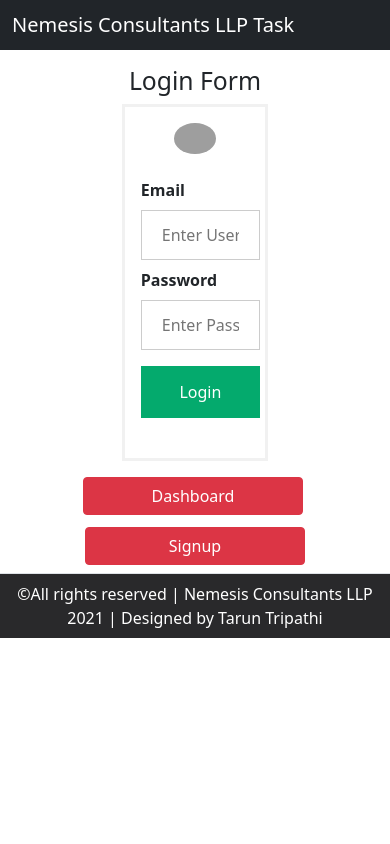
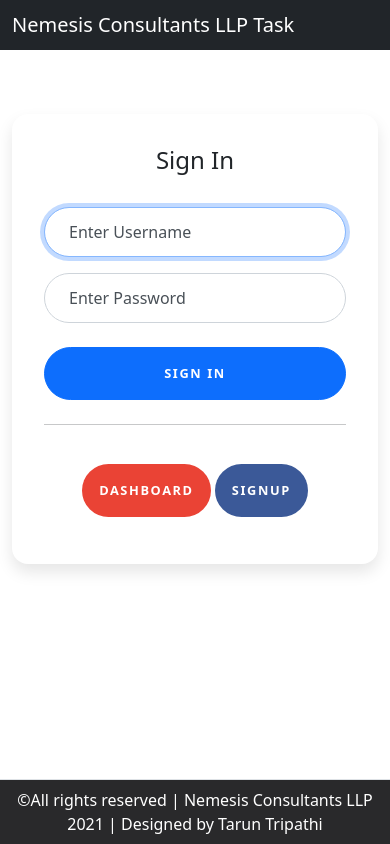
Before and after one commit to Tech-Tarun/Django_Project, a Django app: page / in a window 390 px wide. Run offline with Django 3.2, Linux system fonts and the light colour scheme; grey boxes are pictures that could not be loaded.

Commit message:
Update index.html

```diff
--- a/task_app/templates/index.html
+++ b/task_app/templates/index.html
@@ -12,92 +12,159 @@
 
   <title>Screen 1</title>
   <style>
-    /* Bordered form */
-    form {
-      border: 3px solid #f1f1f1;
-      width: 40%;
-      display: inline-block;
-      margin-left: auto;
-      margin-right: auto;
-      text-align: left;
+    :root {
+      --input-padding-x: 1.5rem;
+      --input-padding-y: .75rem;
     }
 
-    /* Full-width inputs */
-    input[type=text],
-    input[type=password] {
-      width: 90%;
-      padding: 12px 20px;
-      margin: 8px 0;
-      margin-left: 12px;
-      display: inline-block;
-      border: 1px solid #ccc;
-      box-sizing: border-box;
+    .card-signin {
+      border: 0;
+      border-radius: 1rem;
+      box-shadow: 0 0.5rem 1rem 0 rgba(0, 0, 0, 0.1);
     }
 
-    /* Set a style for all buttons */
-    button {
-      background-color: #04AA6D;
-      color: white;
-      padding: 14px 20px;
-      margin: 8px 0;
-      border: none;
-      cursor: pointer;
-      width: 90%;
-      margin-left: 12px;
-    }
-    label{
-      margin-left: 12px;
+    .card-signin .card-title {
+      margin-bottom: 2rem;
+      font-weight: 300;
+      font-size: 1.5rem;
     }
 
-    /* Add a hover effect for buttons */
-    button:hover {
-      opacity: 0.8;
+    .card-signin .card-body {
+      padding: 2rem;
     }
 
-    /* Extra style for the cancel button (red) */
-    .cancelbtn {
-      width: auto;
-      padding: 10px 18px;
-      background-color: #f44336;
+    .form-signin {
+      width: 100%;
     }
 
-    /* Center the avatar image inside this container */
-    .imgcontainer {
-      text-align: center;
-      margin: 24px 0 12px 0;
+    .form-signin .btn {
+      font-size: 80%;
+      border-radius: 5rem;
+      letter-spacing: .1rem;
+      font-weight: bold;
+      padding: 1rem;
+      transition: all 0.2s;
+      width: 100%;
     }
 
-    /* Avatar image */
-    img.avatar {
-      width: 40%;
-      border-radius: 50%;
+    .form-label-group {
+      position: relative;
+      margin-bottom: 1rem;
     }
 
-    /* Add padding to containers */
-    .container {
-      padding: 16px;
+    .form-label-group input {
+      height: auto;
+      border-radius: 2rem;
     }
 
-    /* The "Forgot password" text */
-    span.psw {
-      float: right;
-      padding-top: 16px;
+    .form-label-group>input,
+    .form-label-group>label {
+      padding: var(--input-padding-y) var(--input-padding-x);
     }
 
-    /* Change styles for span and cancel button on extra small screens */
-    @media screen and (max-width: 300px) {
-      span.psw {
+    .form-label-group>label {
+      position: absolute;
+      top: 0;
+      left: 0;
       display: block;
-        float: none;
+      width: 100%;
+      margin-bottom: 0;
+      /* Override default `<label>` margin */
+      line-height: 1.5;
+      color: #495057;
+      border: 1px solid transparent;
+      border-radius: .25rem;
+      transition: all .1s ease-in-out;
     }
 
-      .cancelbtn {
-        width: 100%;
+    .form-label-group input::-webkit-input-placeholder {
+      color: transparent;
+    }
+
+    .form-label-group input:-ms-input-placeholder {
+      color: transparent;
+    }
+
+    .form-label-group input::-ms-input-placeholder {
+      color: transparent;
+    }
+
+    .form-label-group input::-moz-placeholder {
+      color: transparent;
+    }
+
+    .form-label-group input::placeholder {
+      color: transparent;
+    }
+
+    .form-label-group input:not(:placeholder-shown) {
+      padding-top: calc(var(--input-padding-y) + var(--input-padding-y) * (2 / 3));
+      padding-bottom: calc(var(--input-padding-y) / 3);
+    }
+
+    .form-label-group input:not(:placeholder-shown)~label {
+      padding-top: calc(var(--input-padding-y) / 3);
+      padding-bottom: calc(var(--input-padding-y) / 3);
+      font-size: 12px;
+      color: #777;
+    }
+
+    .btn-dashboard {
+      color: white;
+      background-color: #ea4335;
+      margin-bottom: 5%;
+      font-size: 80%;
+      border-radius: 5rem;
+      letter-spacing: .1rem;
+      font-weight: bold;
+      padding: 1rem;
+      transition: all 0.2s;
+      margin-top: 5%;
+    }
+
+    .btn-signup {
+      color: white;
+      background-color: #3b5998;
+      margin-bottom: 5%;
+      margin-top: 5%;
+      font-size: 80%;
+      border-radius: 5rem;
+      letter-spacing: .1rem;
+      font-weight: bold;
+      padding: 1rem;
+      transition: all 0.2s;
+    }
+
+    /* Fallback for Edge
+-------------------------------------------------- */
+
+    @supports (-ms-ime-align: auto) {
+      .form-label-group>label {
+        display: none;
+      }
+
+      .form-label-group input::-ms-input-placeholder {
+        color: #777;
       }
     }
+
+    /* Fallback for IE
+-------------------------------------------------- */
+
+    @media all and (-ms-high-contrast: none),
+    (-ms-high-contrast: active) {
+      .form-label-group>label {
+        display: none;
+      }
+
+      .form-label-group input:-ms-input-placeholder {
+        color: #777;
+      }
+    }
+
     #footer {
       width: 100%;
-  position: bottom;
+      position: absolute;
       bottom: 0;
       left: 0;
     }
@@ -107,50 +174,52 @@
 <body>
   <!-- As a link -->
   <!-- As a heading -->
-  <nav class="navbar navbar-dark bg-dark">
+  <nav class="navbar navbar-dark bg-dark mb-3">
     <div class="container-fluid">
       <span class="navbar-brand mb-0 h1">Nemesis Consultants LLP Task</span>
     </div>
   </nav>
-  <section class="login">
-    <div class="container-lg mt-3">
-      <div style="display: block;text-align: center;">
-        <h2>Login Form</h2>
-        <form action="login" style="align-items: center;" method="post">
+  <div class="container">
+    <div class="row">
+      <div class="col-sm-9 col-md-7 col-lg-5 mx-auto">
+        <div class="card card-signin my-5">
+          <div class="card-body">
+            <h5 class="card-title text-center">Sign In</h5>
+            <form class="form-signin" action="login" method="POST">
               {% csrf_token %}
-          <div class="row my-3">
-            <div class=" mb-2 text-center"><img
-                src="https://png.pngtree.com/png-vector/20191003/ourmid/pngtree-user-login-or-authenticate-icon-on-gray-background-flat-icon-ve-png-image_1786166.jpg"
-                alt="Avatar" class="avatar" style="width: 30%;">
+              <div class="form-label-group">
+                <input type="text" id="inputEmail" name="uname" class="form-control" placeholder="Email address"
+                  required autofocus>
+                <label for="inputEmail">Enter Username</label>
               </div>
-            <div class="container">
-              <label for="uname"><b>Email</b></label>
-              <input type="text" placeholder="Enter Username" name="uname" required>
 
-              <label for="psw"><b>Password</b></label>
-              <input type="password" placeholder="Enter Password" name="psw" required>
+              <div class="form-label-group">
+                <input type="password" id="inputPassword" name="psw" class="form-control" placeholder="Password"
+                  required>
+                <label for="inputPassword">Enter Password</label>
+              </div>
+              <button class="btn btn-lg btn-primary btn-block mt-2 text-uppercase" type="submit">Sign in</button>
+              <hr class="my-4">
+            </form>
+            <div class="text-center">
+              <a href="screen3"><button class="btn btn-lg btn-dashboard btn-block text-uppercase" type="submit">
+                  Dashboard</button></a>
 
-              <button type="submit">Login</button>
-            </div>
-        </form>
-      </div>
-      <section class="freelancer-available mt-2 " id="freelancer">
-        <div class="container-lg pt-2">
-            <div class="row justify-content-center">
-                <div class="col-lg-8 text-center">
-                    <a href="screen3" class="btn btn-danger me-1 mb-2" style="width: 220px;margin-left: auto;">Dashboard</a>
-                    <a href="signup" class="btn btn-danger m-1 mb-2" style="width: 220px;margin-right: auto;">Signup</a>
+              <a href="signup"><button class="btn btn-lg btn-signup btn-block text-uppercase"
+                  type="submit">SignUp</button>
+              </a>
             </div>
           </div>
         </div>
-    </section>
       </div>
-  </section>
+    </div>
+  </div>
   <section class="footer border-top bottom py-2" id="footer" style="background-color: rgb(41, 41, 43);">
     <div class="container-lg">
       <div class="row">
         <div class="col-lg-12">
-                <p class="m-0 text-center text-white"> &copy;All rights reserved | Nemesis Consultants LLP 2021 | Designed by Tarun Tripathi</p>
+          <p class="m-0 text-center text-white"> &copy;All rights reserved | Nemesis Consultants LLP 2021 | Designed by
+            Tarun Tripathi</p>
         </div>
       </div>
     </div>
```
Lines whose indentation alone changed are shown as unchanged.
